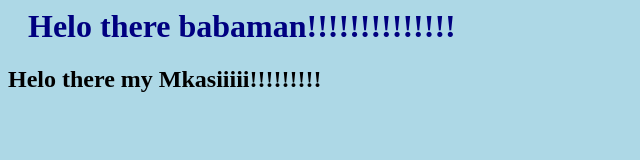
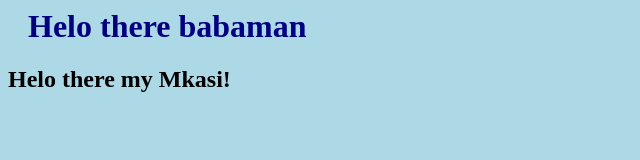
Before and after one commit to Babamantz/learning_git, a plain HTML site: page index.html in a window 1280 px wide. Shown: the whole page, without its empty margins (0-640 px from the left). Drawn offline with Linux system fonts and the light colour scheme.

Commit message:
updated index.html with emergency fix

```diff
--- a/index.html
+++ b/index.html
@@ -5,7 +5,8 @@
 </head>
 <link rel="stylesheet" href="./style.css">
 <body>
-<h1>Helo there babaman!!!!!!!!!!!!!!</h1>
-<h2>Helo there my Mkasiiiii!!!!!!!!!</h2>
+<h1>Helo there babaman</h1>
+<h2>Helo there my Mkasi!</h2>
+
 </body>
 </html>
```
